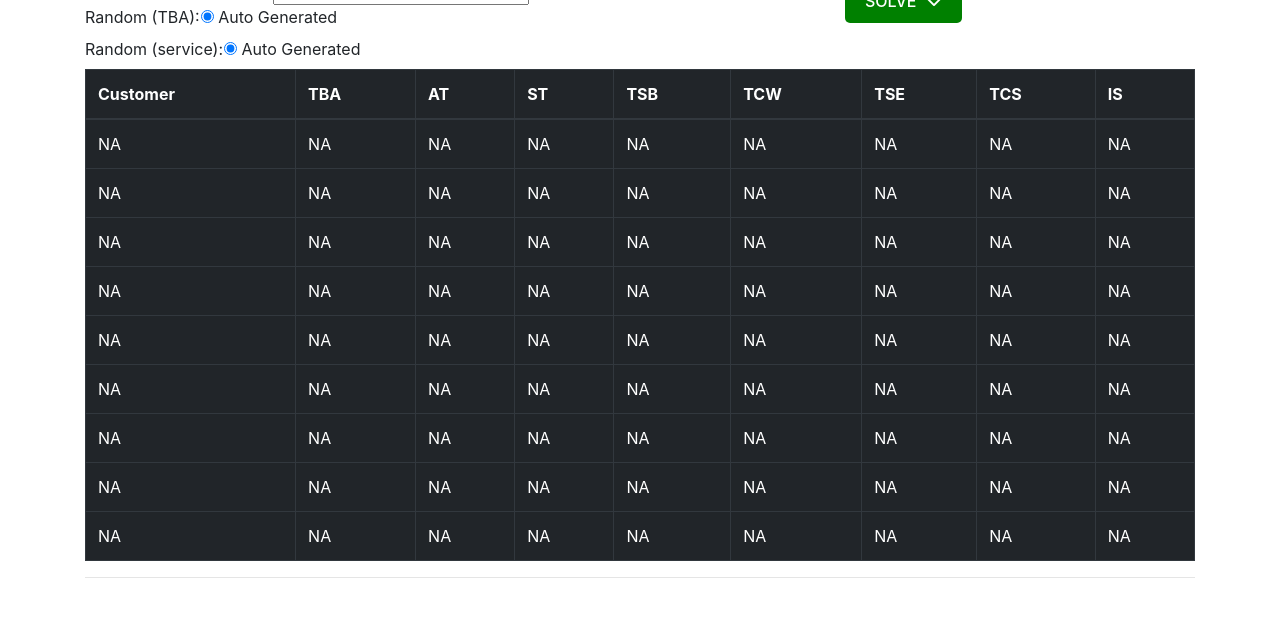
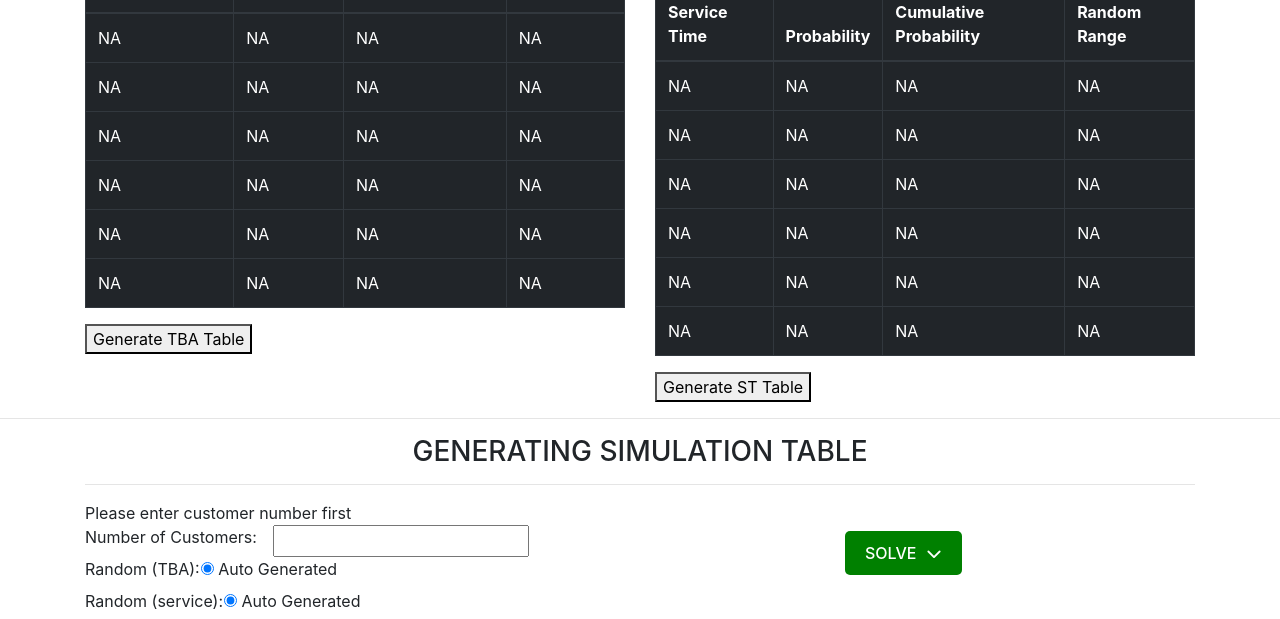
Before and after one commit to shanto140319/Single_channel, a plain HTML site: page index.html in a window 1280 px wide. Shown: the part 783-1402 px from the top of the page. Before the commit the page ends 1377 px from the top, so only its background shows below. Drawn offline with nearby package versions, Linux system fonts and the light colour scheme.

Commit message:
Update index.html

```diff
--- a/index.html
+++ b/index.html
@@ -161,6 +161,125 @@
     <hr>
     </div>
     </section>
+
+
+    <div class="generateTba">
+      <div class="container">
+        <div class="row">
+          <div class="col-md-6">
+            <h1>Generating TBA Table</h1>
+            <table class="table table-dark table-bordered table-hover TBA-info-Table TBA_output_table"
+                                                               id="outputTBA_table">
+                                <thead>
+                                <tr>
+                                    <th>Time Between Arrival</th>
+                                    <th>Probability</th>
+                                    <th>Cumulative Probability</th>
+                                    <th>Random Range</th>
+                                </tr>
+                                </thead>
+                                <tbody id="outputTBA_table_content">
+                                <tr>
+                                    <td>NA</td>
+                                    <td>NA</td>
+                                    <td>NA</td>
+                                    <td>NA</td>
+                                </tr>
+                                <tr>
+                                    <td>NA</td>
+                                    <td>NA</td>
+                                    <td>NA</td>
+                                    <td>NA</td>
+                                </tr>
+                                <tr>
+                                    <td>NA</td>
+                                    <td>NA</td>
+                                    <td>NA</td>
+                                    <td>NA</td>
+                                </tr>
+                                <tr>
+                                    <td>NA</td>
+                                    <td>NA</td>
+                                    <td>NA</td>
+                                    <td>NA</td>
+                                </tr>
+                                <tr>
+                                    <td>NA</td>
+                                    <td>NA</td>
+                                    <td>NA</td>
+                                    <td>NA</td>
+                                </tr>
+                                <tr>
+                                    <td>NA</td>
+                                    <td>NA</td>
+                                    <td>NA</td>
+                                    <td>NA</td>
+                                </tr>
+
+
+                                </tbody>
+                            </table>
+                             <button id="tba">Generate TBA Table</button>
+          </div>
+           <div class="col-md-6">
+            <h1>Generating SERVICE TIME Table</h1>
+            <table class="table table-dark table-bordered table-hover TBA-info-Table TBA_output_table"
+                                                               id="outputTBA_table">
+                                <thead>
+                                <tr>
+                                    <th>Service Time</th>
+                                    <th>Probability</th>
+                                    <th>Cumulative Probability</th>
+                                    <th>Random Range</th>
+                                </tr>
+                                </thead>
+                                <tbody id="outputTBA_table_content">
+                                <tr>
+                                    <td>NA</td>
+                                    <td>NA</td>
+                                    <td>NA</td>
+                                    <td>NA</td>
+                                </tr>
+                                <tr>
+                                    <td>NA</td>
+                                    <td>NA</td>
+                                    <td>NA</td>
+                                    <td>NA</td>
+                                </tr>
+                                <tr>
+                                    <td>NA</td>
+                                    <td>NA</td>
+                                    <td>NA</td>
+                                    <td>NA</td>
+                                </tr>
+                                <tr>
+                                    <td>NA</td>
+                                    <td>NA</td>
+                                    <td>NA</td>
+                                    <td>NA</td>
+                                </tr>
+                                <tr>
+                                    <td>NA</td>
+                                    <td>NA</td>
+                                    <td>NA</td>
+                                    <td>NA</td>
+                                </tr>
+                                <tr>
+                                    <td>NA</td>
+                                    <td>NA</td>
+                                    <td>NA</td>
+                                    <td>NA</td>
+                                </tr>
+
+
+                                </tbody>
+                            </table>
+                            <button id="st">Generate ST Table</button>
+          </div>
+        </div>
+      </div>
+    </div>
+    <hr>
     <div class="container">
         <!--step3:Simulation Table Generation-->
         <div class="SQC-step-container">
@@ -185,6 +304,8 @@
                                     <div class="Simulation-random-Type ml-2 " id="Simulation-random-Type">
                                         <div class="row">
 
+
+
                                             <label for="auto_Simulation_Randoms" class="radio" id="simulation_auto_label">
                                                 <input type="radio" checked name="Simulation-probability"
                                                        id="auto_Simulation_Randoms" class="hidden"/>
@@ -198,31 +319,13 @@
 
                                 </div>
 
-                                <!--Manual Random number input fields(generated depending on previous choice-->
-                               <!--  <div class="input-group Simulation_Generated_container disabled">
-                                    <label for="Simulation-random-numbers" class="input-label mr-2"><span>Enter Random Numbers:</span></label>
-                                    <div class="ST-probabilities ml-2 " id="Simulation-random-numbers">
-                                        <p class="digitMessage" id="digitMessageSimulation">Enter Random values for TBA</p>
-                                        <div class="row" id="Simulation_Generated_Fields">
 
-
-
-
-                                        </div>
-
-
-                                    </div>
-
-                                </div>
- -->
 
                                 <!--Random number type-->
                                 <div class="input-group">
                                     <label for="Simulation-random-Type" class="input-label mr-2"><span>Random (service)</span>:</label>
                                     <div class="Simulation-random-Type ml-2 " id="Simulation-random-service">
                                         <div class="row">
-
-
 
 
                                             <label for="auto_Simulation_Randoms_Service" class="radio" id="simulation_auto_label_service">
```
